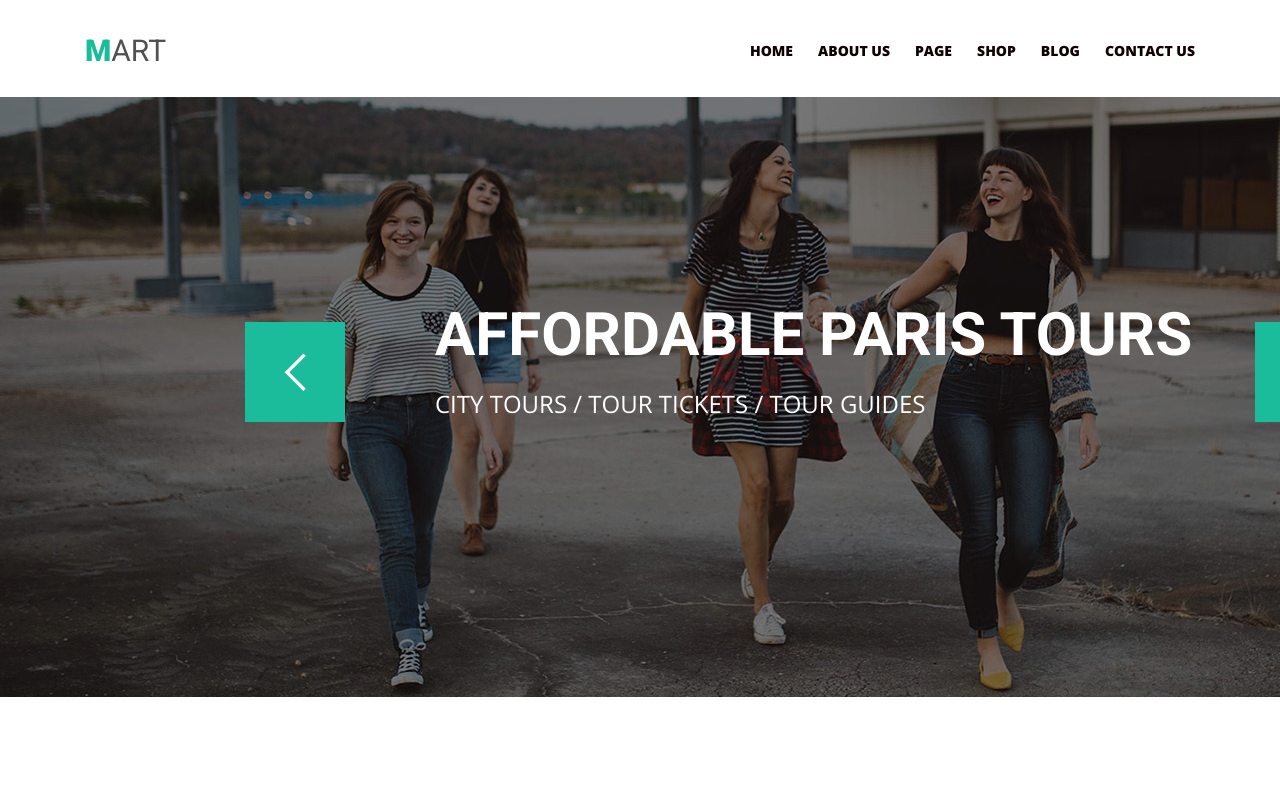
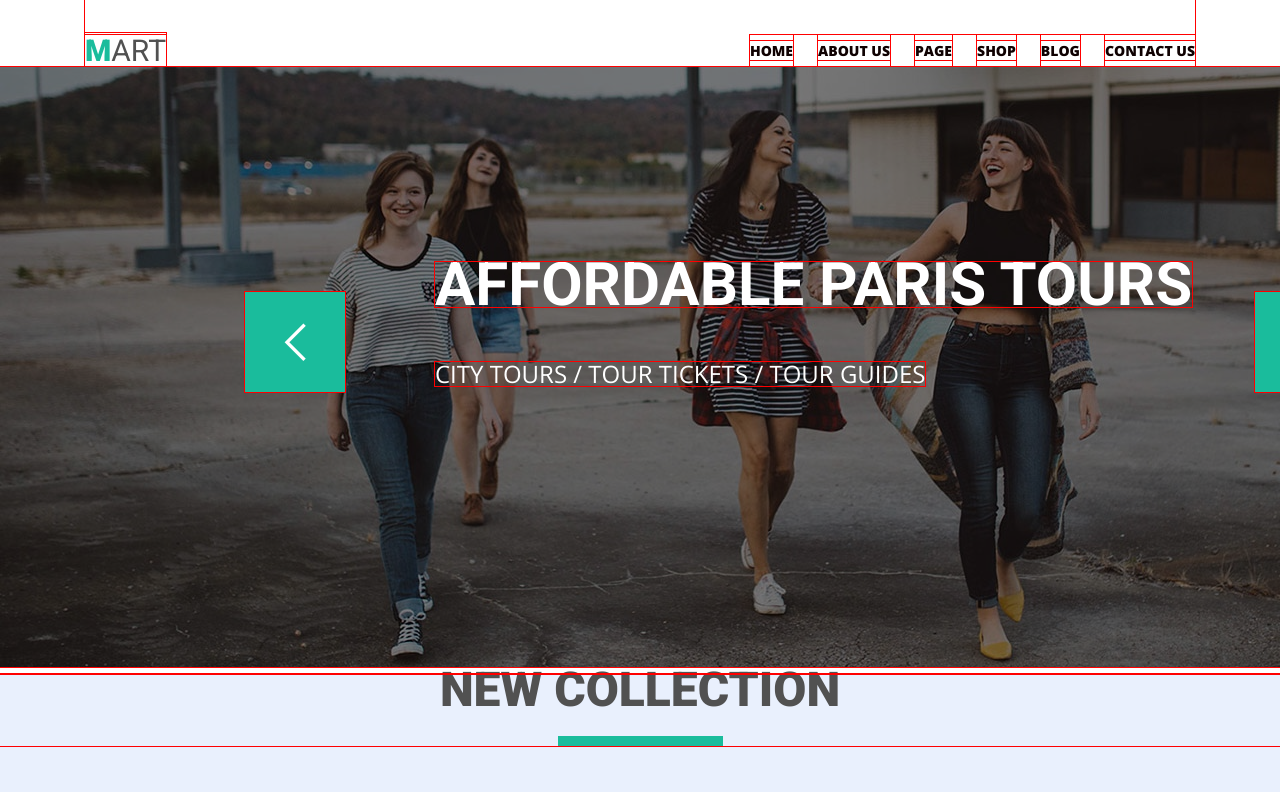
Before and after one commit to littwa/goit-fe-course, a plain HTML site: page module-5/index.html in a window 1280 px wide. Shown: the top 792 px of the page. Drawn offline with nearby package versions, Linux system fonts and the light colour scheme.

Commit message:
reversion-2

```diff
--- a/module-5/css/styles.css
+++ b/module-5/css/styles.css
@@ -1,3 +1,6 @@
+*{
+    outline: solid red 1px;
+}
 body{
     font-family: "Open Sans", "Roboto", "sans-serif";
     color: #515151;
@@ -5,7 +8,8 @@ body{
     line-height: 24px;
 }
 .wraper{
-    width: 100%;
+    width: 100vw;
+    margin: 0 auto;
 }
 header{
     width: 1110px;
@@ -68,24 +72,41 @@ a:hover{
     display: table;
     clear: both;
 }
+/* СЛАЙДЕР  СЛАЙДЕР  СЛАЙДЕР  СЛАЙДЕР  СЛАЙДЕР  СЛАЙДЕР  СЛАЙДЕР  СЛАЙДЕР */
 .slider{
     position: relative;
-    width: 1600px;
+    display: inline-block;
+    width: auto;
     height: 600px;
-    background-color: #000000;
-    margin: 30px 0 100px 0;
+    margin: 0 auto;
+    padding: 0;
+    background-color: black;
+}
+.slider li{
+    list-style-type: none;
+    width: auto;
+    height: auto;
+    margin: 0;
+    padding: 0;
+}
+.slider img{
+    width: auto;
+    height: auto;
+    opacity: 0.5;
+    padding: 0;
+    margin: 0;
 }
 .h2-slider{
     position: absolute;
-    top: 215px;
+    top: 195px;
+    left: 435px;
     color: #ffffff;
     font-weight: 700;
-    left: 435px;
     font-family: "Roboto";
     font-size: 60px;
     line-height: 45px;
     margin: 0;
-
+    padding: 0;
 }
 .description{
     position: absolute;
@@ -95,13 +116,8 @@ a:hover{
     line-height: 24px;
     margin: 0;
     color: #ffffff;
-}
-.slaider-img{
-    opacity: 0.5;
-}
-h3 section{
-    font-size: 48px;
-
+    margin: 0;
+    padding: 0;
 }
 .left{
     position: absolute;
@@ -111,6 +127,8 @@ h3 section{
     background-color: #1abc9c;
     width: 100px;
     height: 100px;
+    border: none;
+    background-image: url(../img/arrow-left.png);
 }
 .right{
     position: absolute;
@@ -120,11 +138,16 @@ h3 section{
     background-color: #1abc9c;
     width: 100px;
     height: 100px;
+    border: none;
+    background-image: url(../img/arrow-right.png);
 }
-main section div:hover{
+main ul button:hover{
     opacity: 0.5;
 }
-
+/* СЛАЙДЕР  СЛАЙДЕР  СЛАЙДЕР  СЛАЙДЕР  СЛАЙДЕР  СЛАЙДЕР  СЛАЙДЕР  СЛАЙДЕР */
+section {
+    background-color:#e9f0fd;
+}
 .new-col-h3{
     text-align: center;
     font-family: "Roboto";
@@ -133,6 +156,10 @@ main section div:hover{
     font-weight: 900;
     text-transform: uppercase;
     margin: 0 auto 90px auto;
+}
+h3 section{
+    font-size: 48px;
+
 }
 .new-col-h3::after{
     display: block;
@@ -195,11 +222,12 @@ li img{
 section>ul{
     text-align: center;
     padding: 0;
+    margin: 0;
 }
 footer{
     background-color: #323232;
     height: 90px;
-    width: 1600px;
+    width: 100%;
     font-family: "Open Sans";
     font-size: 16px;
     color: #ffffff;
--- a/module-5/index.html
+++ b/module-5/index.html
@@ -39,17 +39,18 @@
                     </nav>
             </header>
             <main>
-               <section class="slider">
-                   <img class="slaider-img" src="./img/slider.jpg" alt="pic">
-                   <h2 class="h2-slider">AFFORDABLE PARIS TOURS</h2>
-                   <p class="description">CITY TOURS / TOUR TICKETS / TOUR GUIDES</p>
-                   <div class="left">
-                       <img src="./img/arrow-left.png" alt="pic">
-                    </div>
-                   <div class="right">
-                        <img src="./img/arrow-right.png" alt="pic">
-                    </div>
-               </section>
+               <ul class="slider">
+                   <img src="./img/slider.jpg" alt="pic">
+                   <li>
+                        <h2 class="h2-slider">AFFORDABLE PARIS TOURS</h2>
+                        <p class="description">CITY TOURS / TOUR TICKETS / TOUR GUIDES</p>
+                    </li>
+
+                   <button class="left">
+                    </button>
+                   <button class="right">
+                    </button>
+               </ul>
                <section>
                    <h3 class="new-col-h3">
                         NEW COLLECTION
```
